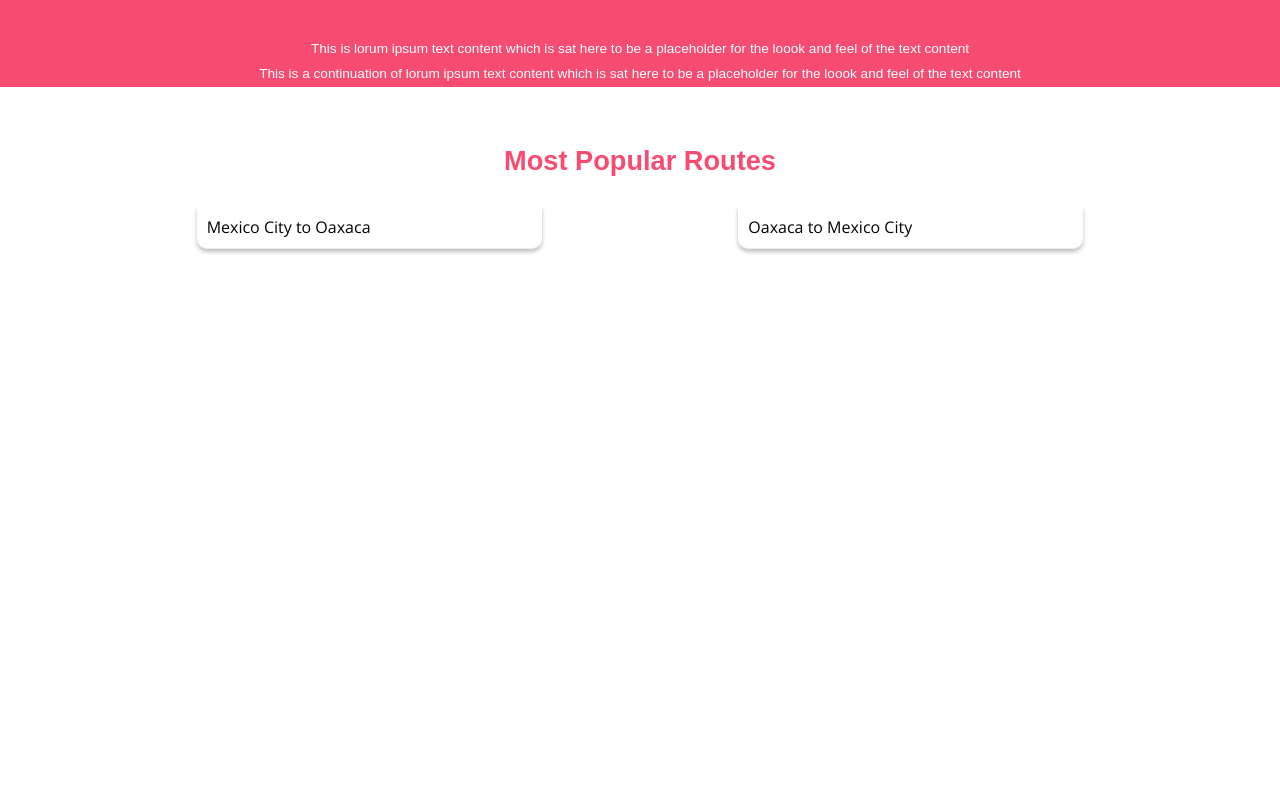
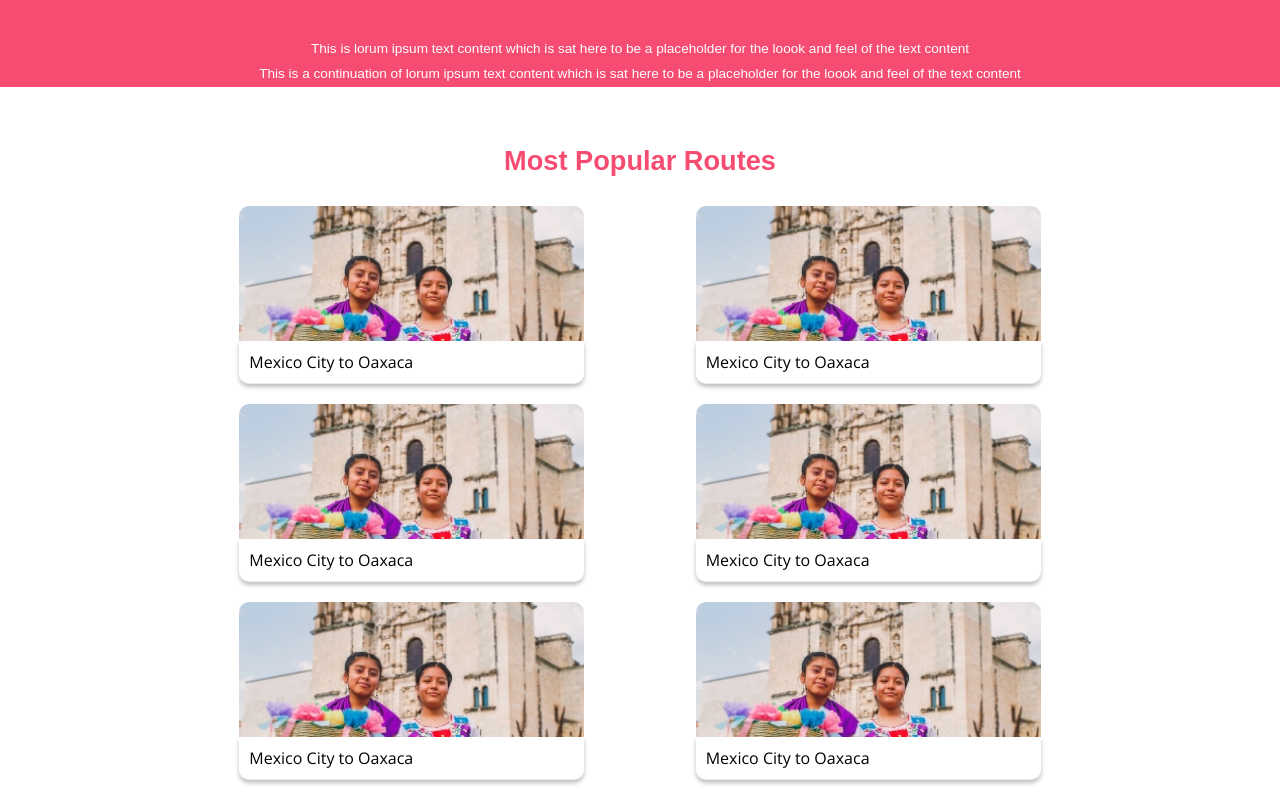
Before and after one commit to matthall8/wanderwise, a React app: page / in a window 1280 px wide. Shown: the part 793-1593 px from the top of the page. Before the commit the page ends 1062 px from the top, so only its background shows below. Built offline with nearby package versions, Linux system fonts and the light colour scheme; a web font is replaced by a local one.

Commit message:
images added to the homepage and functionality added to allow webp images in webpack

```diff
--- a/src/components/Route/Route.js
+++ b/src/components/Route/Route.js
@@ -1,8 +1,9 @@
 import React from "react";
-import { StyledRoute, RouteDescription } from "./Route.style";
+import { StyledRoute, RouteDescription, RouteImage } from "./Route.style";
 
 const Route = props => (
   <StyledRoute>
+    <RouteImage src={props.routeImage} alt="Route Image" />
     <RouteDescription>{props.children}</RouteDescription>
   </StyledRoute>
 );
--- a/src/sections/PopularRoutes/PopularRoutes.js
+++ b/src/sections/PopularRoutes/PopularRoutes.js
@@ -1,6 +1,7 @@
 import React from "react";
 import {Heading, StyledPopularRoutes} from "./PopularRoutes.style"
 import Route from "./../../components/Route/Route"
+import OaxacaImage from "./../../../client/images/oaxaca.webp"
 
 const PopularRoutes = () => {
   return (
@@ -9,8 +10,12 @@ const PopularRoutes = () => {
         Most Popular Routes
       </Heading>
       <StyledPopularRoutes>
-        <Route>Mexico City to Oaxaca</Route>
-        <Route>Oaxaca to Mexico City</Route>
+        <Route routeImage={OaxacaImage}>Mexico City to Oaxaca</Route>
+        <Route routeImage={OaxacaImage}>Mexico City to Oaxaca</Route>
+        <Route routeImage={OaxacaImage}>Mexico City to Oaxaca</Route>
+        <Route routeImage={OaxacaImage}>Mexico City to Oaxaca</Route>
+        <Route routeImage={OaxacaImage}>Mexico City to Oaxaca</Route>
+        <Route routeImage={OaxacaImage}>Mexico City to Oaxaca</Route>
       </StyledPopularRoutes>
     </React.Fragment>
   );
--- a/src/sections/PopularRoutes/PopularRoutes.style.js
+++ b/src/sections/PopularRoutes/PopularRoutes.style.js
@@ -15,6 +15,9 @@ export const Heading = styled.h2` {
 export const StyledPopularRoutes = styled.section` {
   display: flex;
   justify-content: space-evenly;
+  width: 80%;
+  margin: 0 auto;
+  flex-wrap: wrap;
 }
 `;
 
--- a/webpack.common.js
+++ b/webpack.common.js
@@ -15,7 +15,7 @@ module.exports = {
                 use: ["babel-loader"]
               },
               {
-                test: /\.png/,
+                test: /\.(png|webp|svg|jpg|jpeg|gif)$/i,
                 type: 'asset/resource'
               }
           ]
```
Also changed, not shown: client/images/oaxaca.webp (added).
